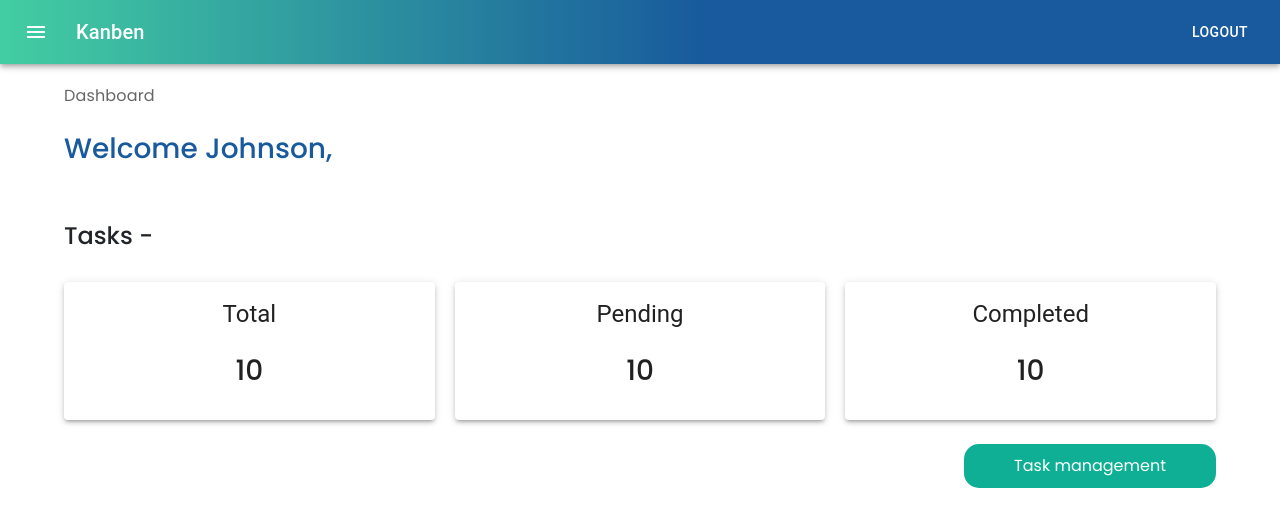
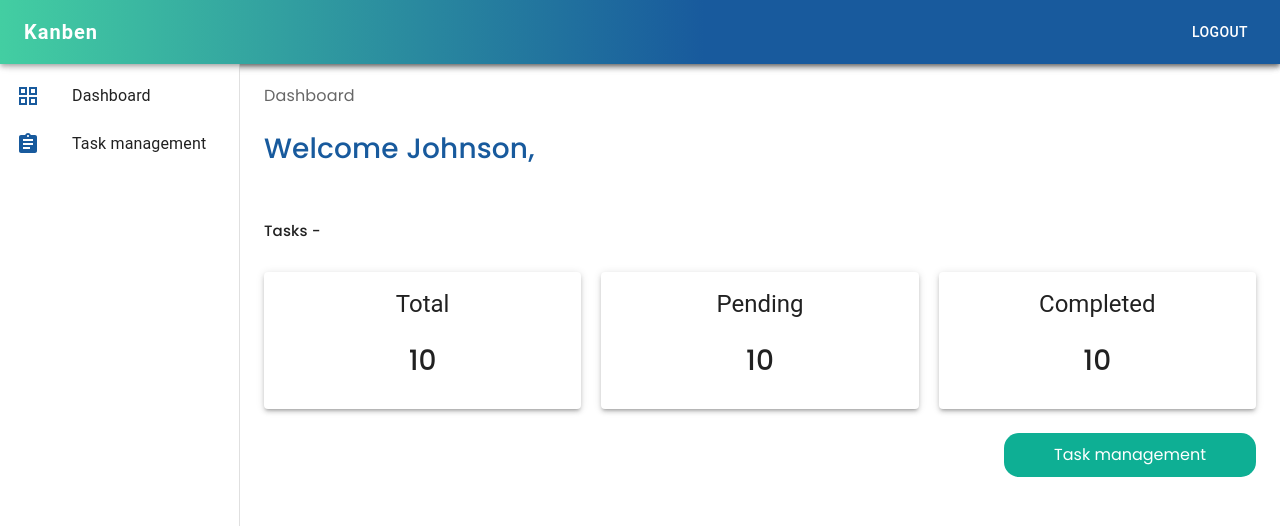
Before and after one commit to JohnsonManasseh/neosoft-assessment, a React (Create React App) app: page /login/dashboard in a window 1280 px wide. Shown: the top 526 px of the page. Built offline with nearby package versions, Linux system fonts and the light colour scheme.

Commit message:
redux implementation

```diff
--- a/package.json
+++ b/package.json
@@ -9,6 +9,7 @@
     "@mui/material": "latest",
     "@mui/styled-engine-sc": "latest",
     "@mui/x-date-pickers": "latest",
+    "@reduxjs/toolkit": "^1.9.5",
     "@testing-library/jest-dom": "^5.16.5",
     "@testing-library/react": "^13.4.0",
     "@testing-library/user-event": "^13.5.0",
@@ -22,6 +23,7 @@
     "react-dom": "^18.2.0",
     "react-draggable": "^4.4.5",
     "react-google-recaptcha": "^3.1.0",
+    "react-redux": "^8.1.1",
     "react-router-dom": "^6.14.1",
     "react-scripts": "5.0.1",
     "styled-components": "^5.3.11",
--- a/src/components/Dashboard.js
+++ b/src/components/Dashboard.js
@@ -57,7 +57,7 @@ function Dashboard() {
   return (
     <div>
       <Navbar />
-      <Box marginTop="20px">
+      <Box sx={{ ml: "240px", mt: "20px" }}>
         <Container>
           {/* <Typography variant="h3" sx={{ color: "  rgba(67, 206, 162, 1)" }}>
             Welcome johnson
@@ -74,7 +74,7 @@ function Dashboard() {
           {/* <h1>dashboard</h1> */}
 
           <br />
-          <h4>Tasks -</h4>
+          <h4 style={{ fontSize: "15px" }}> Tasks -</h4>
           <br />
           <Box sx={{ display: "flex", flexDirection: "row" }}>
             <StyledCard
--- a/src/components/Login.js
+++ b/src/components/Login.js
@@ -4,10 +4,7 @@ import { useNavigate } from "react-router-dom";
 import ReCAPTCHA from "react-google-recaptcha";
 // import Box from "@mui/material/Box";
 import TextField from "@mui/material/TextField";
-import Box from "@mui/material/Box";
 import IconButton from "@mui/material/IconButton";
-import Input from "@mui/material/Input";
-import InputLabel from "@mui/material/InputLabel";
 import InputAdornment from "@mui/material/InputAdornment";
 import FormControl from "@mui/material/FormControl";
 import Visibility from "@mui/icons-material/Visibility";
--- a/src/components/Navbar.js
+++ b/src/components/Navbar.js
@@ -16,12 +16,25 @@ import InboxIcon from "@mui/icons-material/MoveToInbox";
 import MailIcon from "@mui/icons-material/Mail";
 import { Button, Drawer } from "@mui/material";
 import { useState } from "react";
+import CssBaseline from "@mui/material/CssBaseline";
+import GridViewIcon from "@mui/icons-material/GridView";
+import AssignmentIcon from "@mui/icons-material/Assignment";
+
+const drawerWidth = 240;
 
 function Navbar() {
   const navigate = useNavigate();
 
   const handleLogout = () => {
     navigate("/login");
+  };
+
+  const handleDashboardClick = () => {
+    navigate("/login/dashboard");
+  };
+
+  const handleTaskManagementClick = () => {
+    navigate("taskmanagement");
   };
 
   const [state, setState] = React.useState(false);
@@ -38,6 +51,75 @@ function Navbar() {
 
   return (
     <div>
+      <Box sx={{ display: "flex" }}>
+        <CssBaseline />
+        <AppBar
+          position="fixed"
+          sx={{
+            zIndex: (theme) => theme.zIndex.drawer + 1,
+            backgroundImage:
+              "linear-gradient(90deg, rgba(24, 90, 157, 1) -8%, rgba(67, 206, 162, 1) 0%, rgba(24, 90, 157, 1) 55%)",
+            bgcolor: "rgba(24, 90, 157, 1)",
+          }}
+        >
+          <Toolbar>
+            <Typography
+              variant="h6"
+              component="div"
+              sx={{ flexGrow: 1, fontWeight: "bold", letterSpacing: "1px" }}
+            >
+              Kanben
+            </Typography>
+            <Button onClick={handleLogout} color="inherit">
+              Logout
+            </Button>
+          </Toolbar>
+        </AppBar>
+        <Drawer
+          variant="permanent"
+          sx={{
+            width: drawerWidth,
+            flexShrink: 0,
+            [`& .MuiDrawer-paper`]: {
+              width: drawerWidth,
+              boxSizing: "border-box",
+            },
+            backgroundImage:
+              "linear-gradient(90deg, rgba(24, 90, 157, 1) -8%, rgba(67, 206, 162, 1) 0%, rgba(24, 90, 157, 1) 55%)",
+            bgcolor: "rgba(24, 90, 157, 1)",
+          }}
+        >
+          <Toolbar />
+          <Box sx={{ overflow: "auto" }}>
+            <List>
+              {["Dashboard", "Task management"].map((text, index) => (
+                <ListItem key={text} disablePadding>
+                  <ListItemButton
+                    onClick={
+                      text === "Dashboard"
+                        ? handleDashboardClick
+                        : handleTaskManagementClick
+                    }
+                  >
+                    <ListItemIcon>
+                      {index % 2 === 0 ? (
+                        <GridViewIcon sx={{ color: "rgb(24, 90, 157)" }} />
+                      ) : (
+                        <AssignmentIcon sx={{ color: "rgb(24, 90, 157)" }} />
+                      )}
+                    </ListItemIcon>
+                    <ListItemText primary={text} />
+                  </ListItemButton>
+                </ListItem>
+              ))}
+            </List>
+          </Box>
+        </Drawer>
+        {/* <Box component="main" sx={{ flexGrow: 1, p: 3 }}>
+          <Toolbar />
+        </Box> */}
+      </Box>
+
       {/* <Button onClick={toggleDrawer}>Open Drawer</Button> */}
       <Drawer anchor="left" open={open} onClose={toggleDrawer}>
         <h4>Dashboard</h4>
--- a/src/components/TaskManagement.js
+++ b/src/components/TaskManagement.js
@@ -35,7 +35,7 @@ import Link from "@mui/material/Link";
 import StepLabel from "@mui/material/StepLabel";
 import { useDrag, useDrop } from "react-dnd";
 import { useCallback } from "react";
-import { DemoContainer } from "@mui/x-date-pickers/internals/demo";
+// import { DemoContainer } from "@mui/x-date-pickers/internals/demo";
 import { AdapterDayjs } from "@mui/x-date-pickers/AdapterDayjs";
 import { LocalizationProvider } from "@mui/x-date-pickers/LocalizationProvider";
 import { DatePicker } from "@mui/x-date-pickers/DatePicker";
@@ -324,7 +324,7 @@ function TaskManagement() {
   return (
     <div>
       <Navbar />
-      <Box marginTop="20px">
+      <Box sx={{ ml: "240px", mt: "20px" }}>
         <Container>
           <br />
           <Breadcrumbs
@@ -409,7 +409,7 @@ function TaskManagement() {
                 </FormControl>
               </Box>
               <Box sx={{ minWidth: "120px" }}>
-                <LocalizationProvider dateAdapter={AdapterDayjs}>
+                {/* <LocalizationProvider dateAdapter={AdapterDayjs}>
                   <DemoContainer components={["DatePicker"]}>
                     <DatePicker
                       label={
@@ -426,7 +426,7 @@ function TaskManagement() {
                       value={date}
                     />
                   </DemoContainer>
-                </LocalizationProvider>
+                </LocalizationProvider> */}
               </Box>
 
               {/* <LocalizationProvider>
--- a/src/index.js
+++ b/src/index.js
@@ -3,10 +3,15 @@ import ReactDOM from "react-dom/client";
 import "./index.css";
 import App from "./App";
 import "bootstrap/dist/css/bootstrap.css";
+import { Provider } from "react-redux";
+import store from "./store/store";
 
 const root = ReactDOM.createRoot(document.getElementById("root"));
 root.render(
   <React.StrictMode>
-    <App />
+    <Provider store={store}>
+      <App />
+    </Provider>
+    ,
   </React.StrictMode>
 );
--- /dev/null
+++ b/src/store/LoginSlice.js
@@ -0,0 +1,34 @@
+// LoginFormSlice.js
+import { createSlice } from "@reduxjs/toolkit";
+
+const initialState = {
+  user: null,
+  isLoggedIn: false,
+  name: "",
+  password: "",
+  recaptcha: "",
+};
+
+const loginFormSlice = createSlice({
+  name: "loginForm",
+  initialState,
+  reducers: {
+    loginUser: (state, action) => {
+      state.user = action.payload;
+      state.isLoggedIn = true;
+    },
+    setName: (state, action) => {
+      state.name = action.payload;
+    },
+    setPassword: (state, action) => {
+      state.password = action.payload;
+    },
+    setRecaptcha: (state, action) => {
+      state.recaptcha = action.payload;
+    },
+  },
+});
+
+export const { loginUser, setName, setPassword, setRecaptcha } =
+  loginFormSlice.actions;
+export default loginFormSlice.reducer;
--- /dev/null
+++ b/src/store/store.js
@@ -0,0 +1,10 @@
+import { configureStore } from "@reduxjs/toolkit";
+import loginFormReducer from "./LoginSlice";
+
+const store = configureStore({
+  reducer: {
+    loginForm: loginFormReducer,
+  },
+});
+
+export default store;
```
Also changed, not shown: 1 other file (tests, documents, lock files or other folders).
